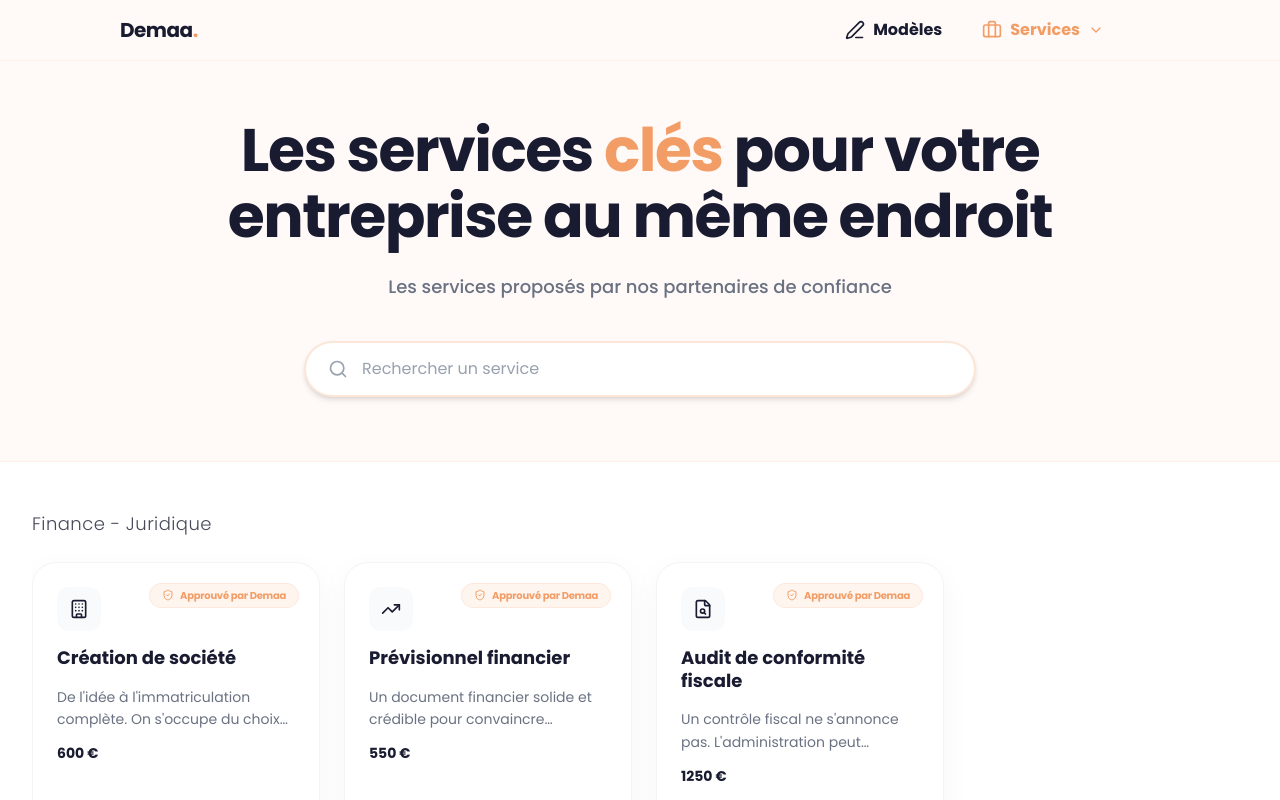
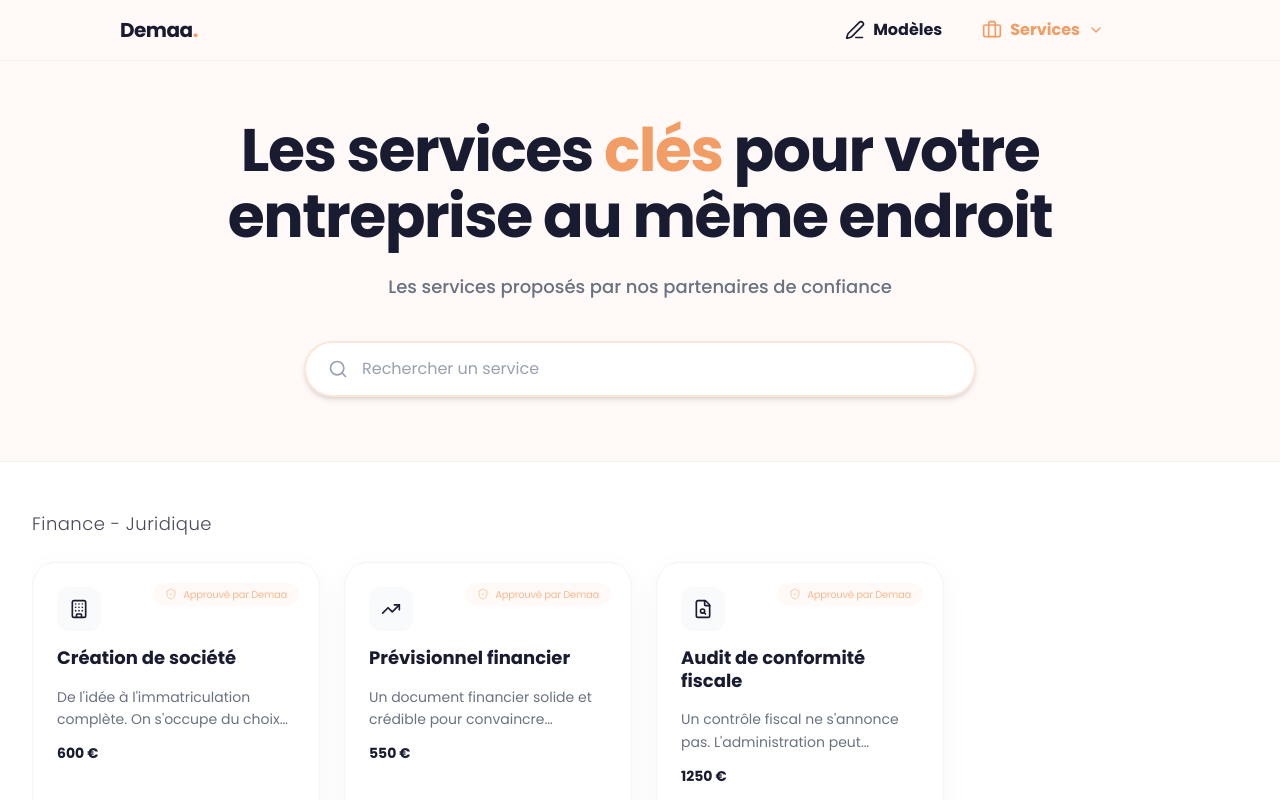
Before and after one commit to teamdemaa/demaa.fr, a Next.js app: page /nos-services in a window 1280 px wide. Shown: the top 800 px of the page. Built offline with nearby package versions, Linux system fonts and the light colour scheme.

Commit message:
UI: Refined Trust Badge to be more subtle (no border, normal weight)

```diff
--- a/src/components/ServiceCard.tsx
+++ b/src/components/ServiceCard.tsx
@@ -29,9 +29,9 @@ export default function ServiceCard({
 
         {/* Improved Trust Badge for Services */}
         {isService && (
-          <div className="absolute top-5 right-5 flex items-center space-x-1.5 px-3 py-1 bg-brand-coral/10 rounded-full border border-brand-coral/15 animate-in fade-in zoom-in duration-500">
-             <Icons.ShieldCheck className="w-3 h-3 text-brand-coral mb-0.5" />
-             <span className="text-[10px] font-bold text-brand-coral tracking-tight whitespace-nowrap">
+          <div className="absolute top-5 right-5 flex items-center space-x-1.5 px-3 py-1 bg-brand-coral/5 rounded-full animate-in fade-in zoom-in duration-500">
+             <Icons.ShieldCheck className="w-3 h-3 text-brand-coral/50 mb-0.5" />
+             <span className="text-[10px] font-normal text-brand-coral/70 tracking-tight whitespace-nowrap">
                Approuvé par Demaa
              </span>
           </div>
```
